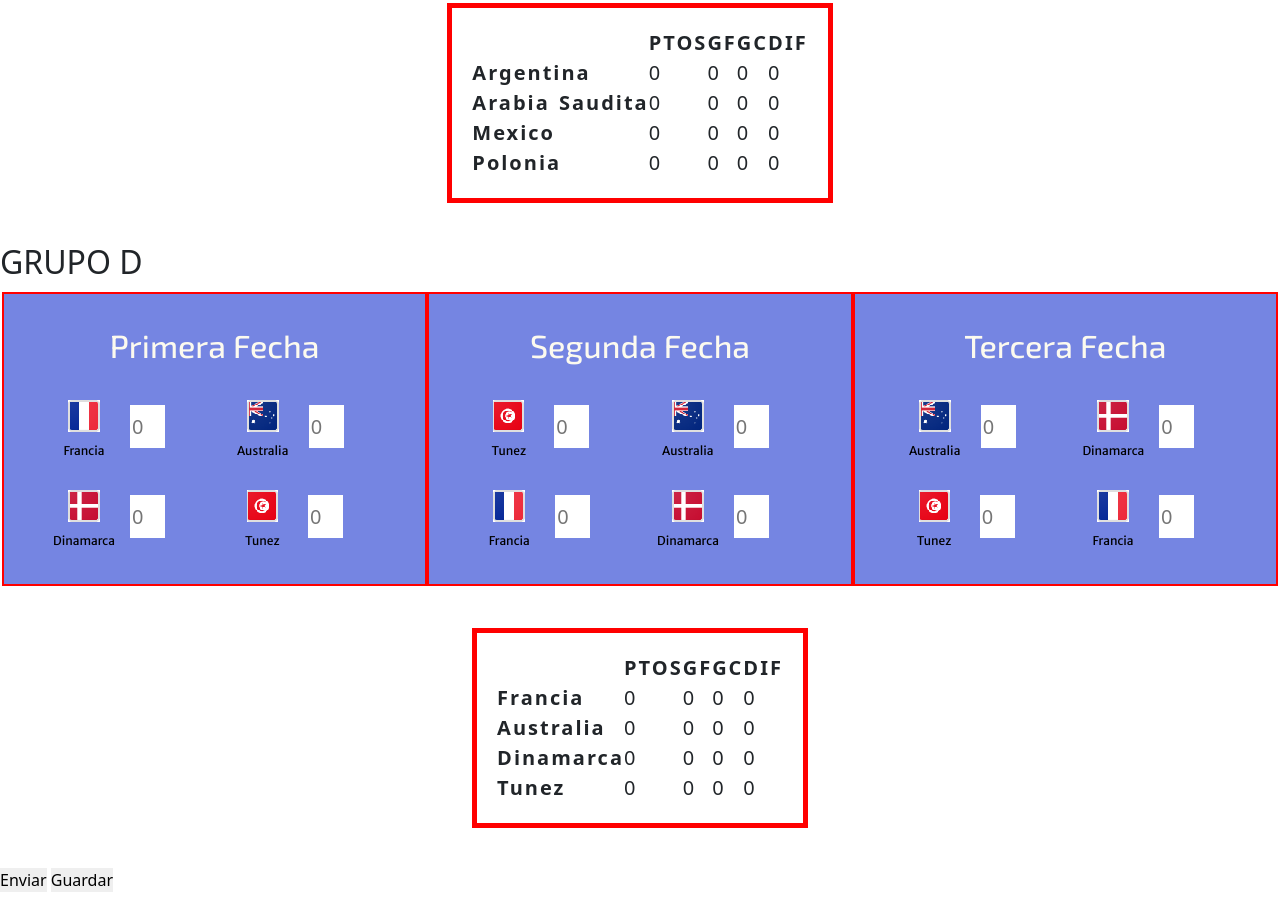
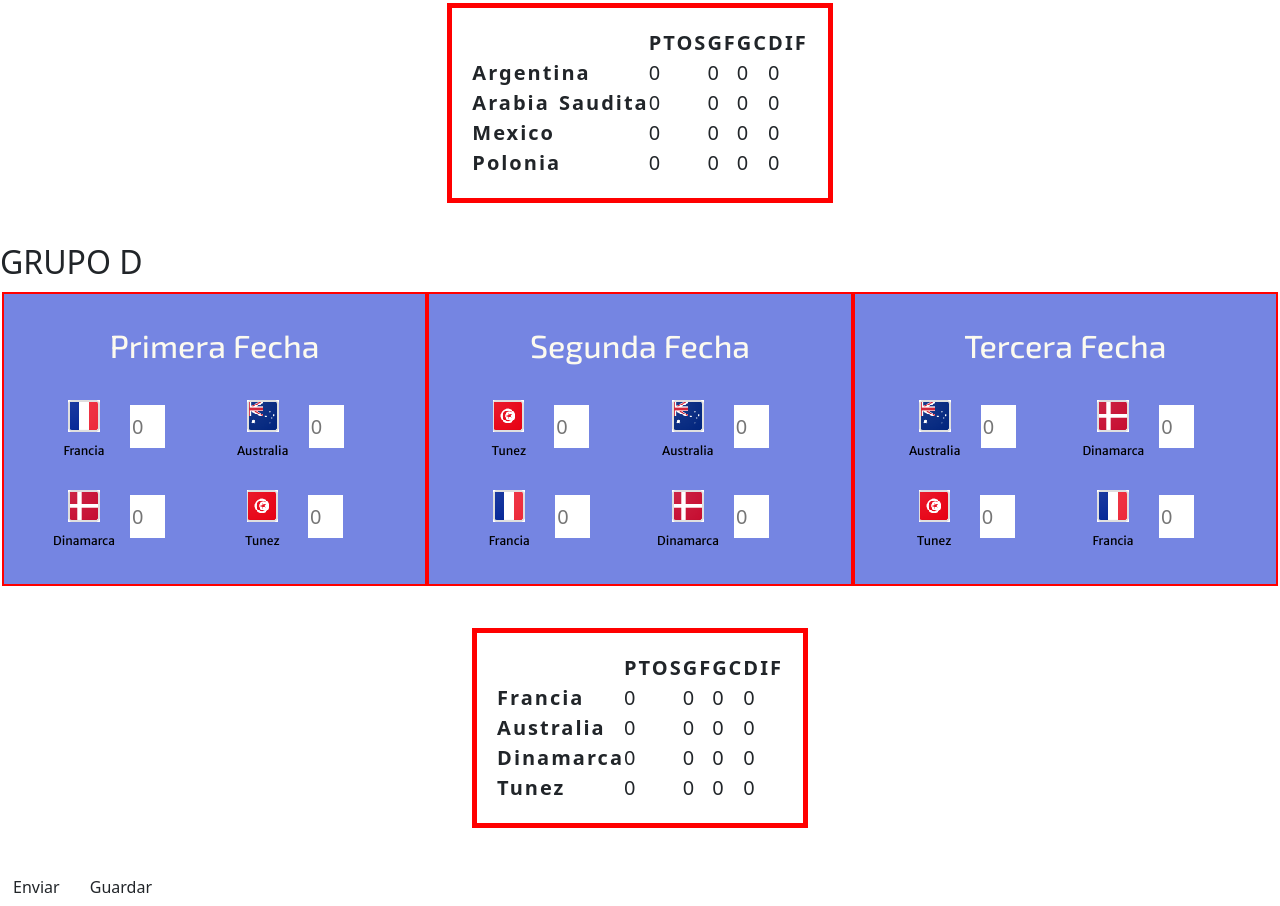
Before and after one commit to martinwittmann90/Segunda-Entrega, a website: page simulador.html in a window 1280 px wide. Shown: the part 1876-2782 px from the top of the page. Drawn offline with nearby package versions, Linux system fonts and the light colour scheme.

Commit message:
siguiendo

```diff
--- a/scss/style.scss
+++ b/scss/style.scss
@@ -46,9 +46,7 @@ header {
     @extend %hamburguesa;}
 
 /*MAIN*/
-
 /*PRESENTACION SITIO WEB*/
-
 /*PAGINA ESTADIO PARA CELULARES*/
 @media only screen and (min-device-width : 320px) and (max-device-width : 480px) {
 	.wrapper {
@@ -64,7 +62,6 @@ header {
 	transition: transform 5s, filter 3s ease-in-out;}
 .img-hover-zoom--slowmo:hover img {
 	transform: scale(1.1);}
-
 /*PAGINA FIXTURE*/
 .seccion__inicial {
     padding: 1rem 2rem;
@@ -299,3 +296,13 @@ main {
                 font-size: 20px;}
 .desaparecer {
     display: none;}
+
+.btn {
+        @extend %boton;
+        font-family: nth($fuentes,2);
+        margin: 8px 0 0;
+        cursor: pointer;
+        transition: all 0.3s;
+        &:hover {
+        background-color: nth($colores,2);
+        color: nth($colores-fuente,2);}}
--- a/simulador.html
+++ b/simulador.html
@@ -611,8 +611,8 @@
             </table>
             </div>
         </div>
-    <button type="submit" id="enviar">Enviar</button>
-    <button type="submit" id="guardar">Guardar</button>
+    <button type="submit" class="btn" id="enviar">Enviar</button>
+    <button type="submit" class="btn" id="guardar">Guardar</button>
     </main>
   <footer>
   </footer>
```
Also changed, not shown: fixture.html (+1 -1 lines), index.html (+3 -3 lines), ropa.html (+2 -1 lines).
